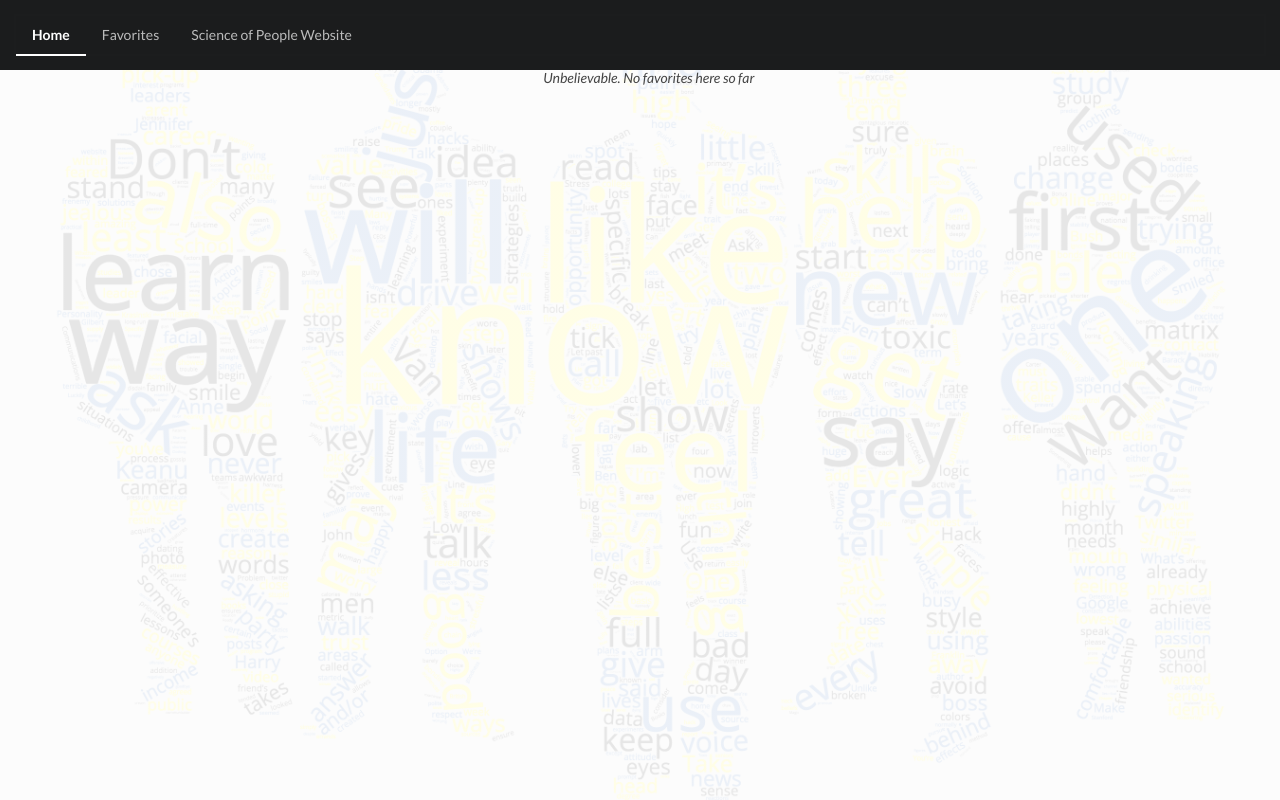
After one commit to farochocolom/MS-CS-2, a Flask app: page /favorites in a window 1280 px wide. The commit adds this page. Run offline with Flask 2, Linux system fonts and the light colour scheme; data that the repository does not hold is empty; some libraries are stand-ins or nearby versions.

Commit message:
favorites button working

```diff
--- a/app.py
+++ b/app.py
@@ -1,13 +1,16 @@
-from flask import Flask
+from flask import Flask, request, make_response, redirect
+from flask_restful import Api
 from flask import render_template
-import stochastic_sampling
+from pymongo import MongoClient
 import tokenize_corpus
-import os
 import markov
-import requests
-import json
-from pprint import pprint
+
+
 app = Flask(__name__)
+# app.config.from_pyfile('config.cfg')
+mongo = MongoClient('mongodb://Specialist17:darkknight17@ds227555.mlab.com:27555/tweet_gen')
+app.db = mongo.tweet_gen
+api = Api(app)
 
 
 @app.route('/')
@@ -19,5 +22,28 @@ def hello_world():
     return render_template('index.html', sentence=sentence)
 
 
+@app.route('/favorites', methods=['POST', 'GET'])
+def favorites():
+    favorites_col = app.db.favorites
+    if request.method == 'POST':
+        sentence = request.form['sentence']
+        favorites_col.insert_one({'sentence': sentence})
+        return redirect('/')
+    else:
+        favorites = favorites_col.find()
+        fav_array = []
+        for favorite in favorites:
+            fav_array.append(favorite)
+        return render_template('favorites.html', favorites=fav_array)
+
+
+#  Custom JSON serializer for flask_restful
+@api.representation('application/json')
+def output_json(data, code, headers=None):
+    resp = make_response(JSONEncoder().encode(data), code)
+    resp.headers.extend(headers or {})
+    return resp
+
+
 if __name__ == '__main__':
     app.run()
--- a/static/css/styles.css
+++ b/static/css/styles.css
@@ -1,6 +1,6 @@
 body{
     background-image: -webkit-linear-gradient(rgba(255, 255, 255, 0.85), rgba(255, 255, 255, 0.85)), url(word_cloud2.png);
-    background-image: linear-gradient(rgba(255, 255, 255, 0.85), rgba(255, 255, 255, 0.85)), url(word_cloud2.png);
+    background-image: linear-gradient(rgba(255, 255, 255, 0.9), rgba(255, 255, 255, 0.9)), url(word_cloud2.png);
     background-size: cover;
     background-position: center;
     background-attachment: fixed;
@@ -19,6 +19,28 @@ h1{
     width: 75%;
 }
 
+.tweet_gen{
+    font-size: 300%;
+    color: #1d96ff;
+}
+
 .ui.menu, .ui.segment{
     border-radius: 0;
 }
+
+.ui.relaxed.list:not(.horizontal) > .item:not(:first-child), .ui.relaxed.list:not(.horizontal) > .item:not(:last-child) {
+    padding: 2.5em 0
+}
+
+ul.ui.list li:before, .ui.bulleted.list .list > .item:before, .ui.bulleted.list > .item:before {
+    user-select: none;
+    pointer-events: none;
+    position: absolute;
+    top: auto;
+    left: auto;
+    font-weight: normal;
+    margin-left: -1.25rem;
+    content: none;
+    opacity: 1;
+    color: inherit;
+}
--- /dev/null
+++ b/templates/favorites.html
@@ -0,0 +1,46 @@
+<!DOCTYPE html>
+<html>
+  <head>
+    <meta charset="utf-8">
+    <meta name="viewport" content="width=device-width, initial-scale=1">
+    <meta property="og:site_name" content="Random Sentence Generator"/>
+    <meta property="og:type" content="website"/>
+    <title>Science of People Random Sentence Generator</title>
+    <link rel="stylesheet" href="../static/css/semantic.css">
+    <link rel="stylesheet" href="../static/css/styles.css">
+
+  </head>
+
+  <body>
+
+        <div class="ui inverted segment">
+          <div class="ui inverted secondary pointing menu">
+            <a class="active item" href="/">
+              Home
+            </a>
+            <a class="item" href="/favorites">
+              Favorites
+            </a>
+            <a class="item" href="https://www.scienceofpeople.com/">
+              Science of People Website
+            </a>
+          </div>
+        </div>
+
+        <div class="ui middle aligned centered grid">
+            <ul class="ui relaxed divided list" style="list-style-type: none;">
+              {% for entry in favorites %}
+                <li class="item"><h2>{{ entry.sentence }}</h2></li>
+              {% else %}
+                <li class="item"><em>Unbelievable.  No favorites here so far</em></li>
+              {% endfor %}
+            </ul>
+        </div>
+  </body>
+  <script src="https://use.fontawesome.com/9329e97e9b.js"></script>
+  <script
+  src="https://code.jquery.com/jquery-3.2.1.min.js"
+  integrity="sha256-hwg4gsxgFZhOsEEamdOYGBf13FyQuiTwlAQgxVSNgt4="
+  crossorigin="anonymous"></script>
+  <script src="../static/js/semantic.js" type="text/javascript"></script>
+</html>
```
Also changed, not shown: templates/index.html (+11 -4 lines), 1 other file.
